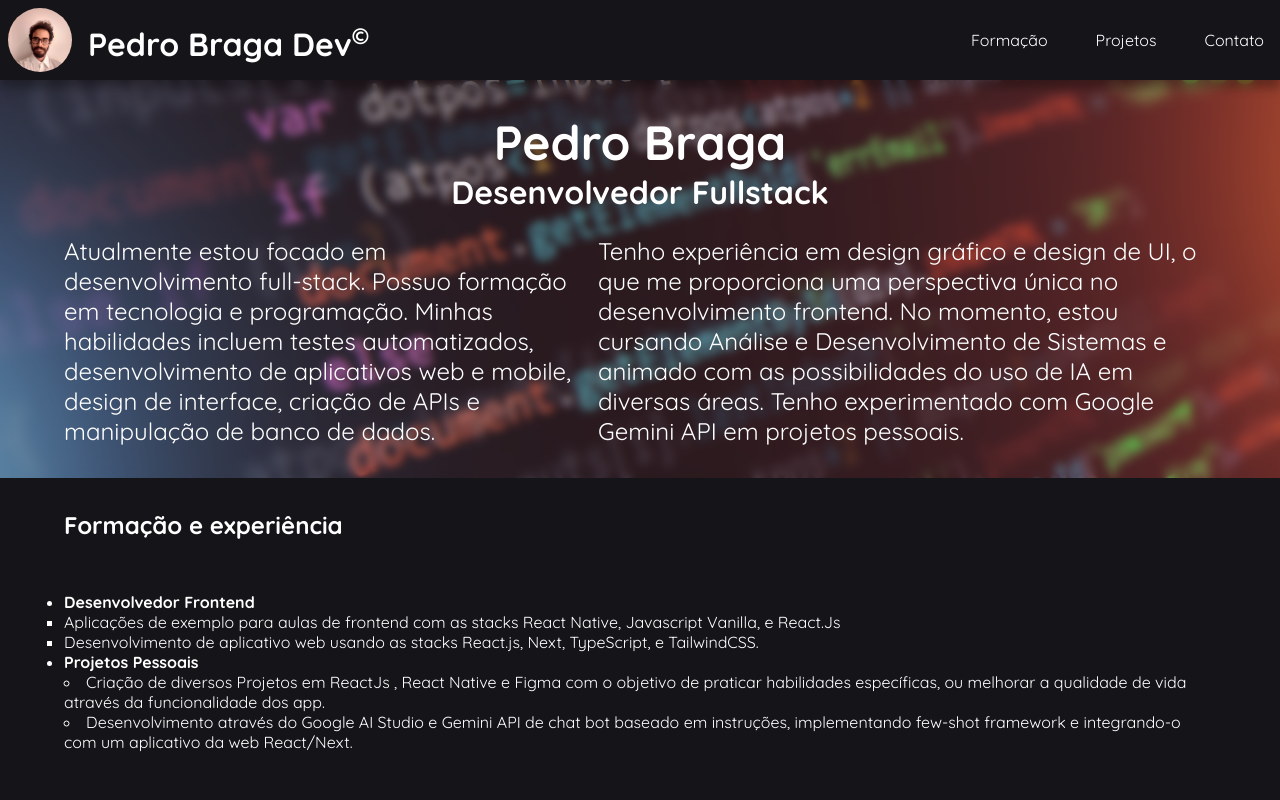
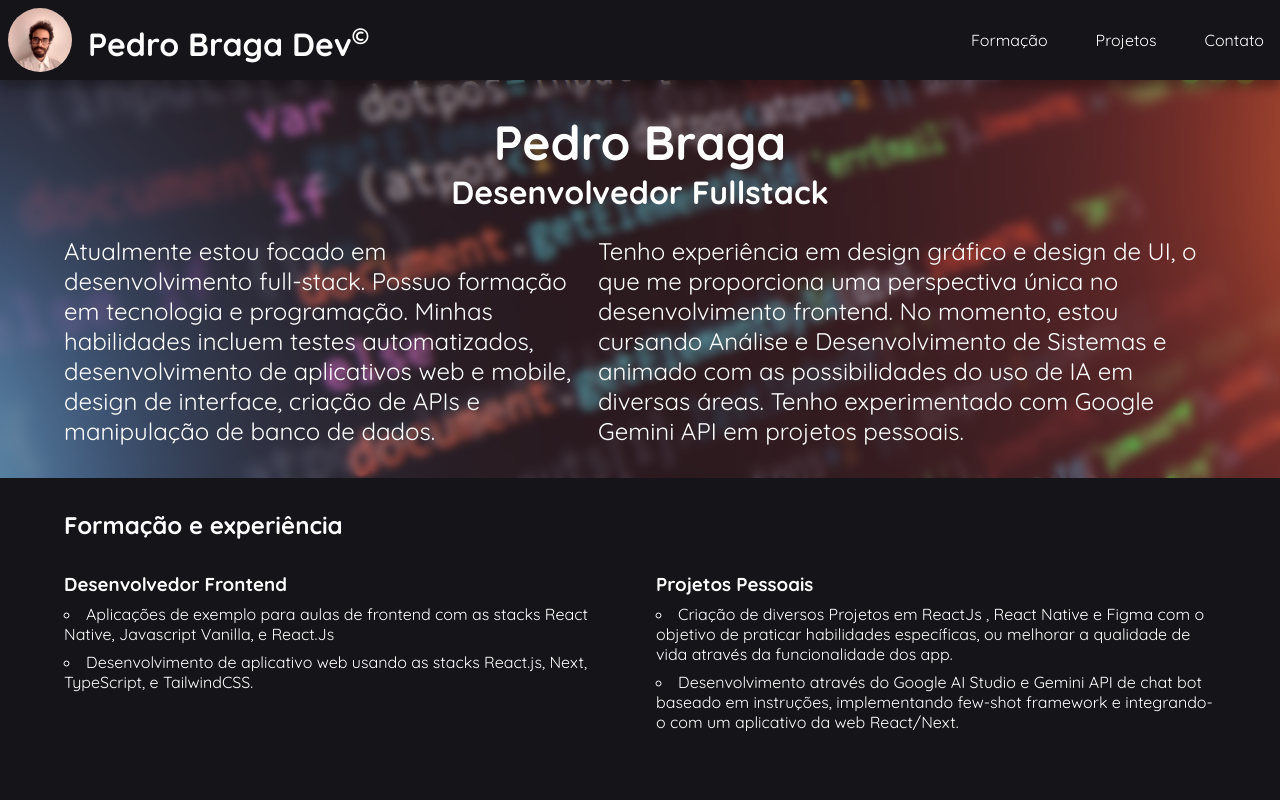
Before and after one commit to BragaMPedro/bragampedro.github.io, a plain HTML site: page index.html in a window 1280 px wide. Shown: the top 800 px of the page. Drawn offline with Linux system fonts and the light colour scheme; files that its build step writes are made by us from their sources.

Commit message:
implements formacao section

```diff
--- a/index.css
+++ b/index.css
@@ -43,6 +43,33 @@
    display: flex;
    flex-direction: column;
    align-items: center;
+}
+
+/* Formação */
+#formacao > ul{
+   display: flex;
+   flex-direction: column;
+   flex-wrap: wrap;
+   align-items: center;
+   justify-content: center;
+
+   gap: 2rem;
+}
+
+.formacao-nested_list_container{
+   flex: 1;
+}
+
+.formacao-nested_list:nth-child(1){
+   margin-top: 1rem;
+}
+
+.formacao-nested_list > li{
+   margin-top: 0.5rem;
+   margin-bottom: 0.5rem;
+
+   list-style-position: inside;
+   list-style-type: circle;
 }
 
 /* Projetos */
@@ -122,7 +149,6 @@ section > h2 {
    transition-duration: 1000;
 }
 
-/* Seção Form */
 div[class*="container"]{
    display: flex;
    justify-content: center;
@@ -161,6 +187,11 @@ div[class*="container"]{
    }
 
 
+   #formacao > ul {
+      flex-direction: row;
+      align-items: start;
+   }
+
    .materias-container {
       flex-direction: row;
       align-items: center;
--- a/index.html
+++ b/index.html
@@ -4,7 +4,7 @@
       <meta charset="UTF-8" />
       <meta name="viewport" content="width=device-width, initial-scale=1.0" />
       <link rel="stylesheet" href="index.css" />
-      <link rel="stylesheet" href="form.css" />
+      <link rel="stylesheet" href="/form/form.css" />
       <link rel="stylesheet" href="/global/reset.css" />
       <link rel="stylesheet" href="/global/base.css" />
       <link rel="stylesheet" href="/global/navbar.css" />
@@ -67,32 +67,27 @@
          </section>
          <section id="formacao" class="container main-padding">
             <h2>Formação e experiência</h2>
-            <br />
-            <ul style="list-style-type: disc">
-               <li>
-                  <h4>Desenvolvedor Frontend</h4>
-                  <ul style="list-style-type: square">
+            <ul>
+               <li class="formacao-nested_list_container">
+                  <h3>Desenvolvedor Frontend</h3>
+                  <ul class="formacao-nested_list">
                      <li>
-                        <p>
-                           Aplicações de exemplo para aulas de frontend com as stacks React Native, Javascript Vanilla,
-                           e React.Js
-                        </p>
+                        Aplicações de exemplo para aulas de frontend com as stacks React Native, Javascript Vanilla, e
+                        React.Js
                      </li>
-                     <li style="list-style-type: square">
-                        <p>
-                           Desenvolvimento de aplicativo web usando as stacks React.js, Next, TypeScript, e TailwindCSS.
-                        </p>
+                     <li>
+                        Desenvolvimento de aplicativo web usando as stacks React.js, Next, TypeScript, e TailwindCSS.
                      </li>
                   </ul>
                </li>
-               <li>
-                  <h4>Projetos Pessoais</h4>
-                  <ul style="list-style-position: inside; list-style-type: circle">
+               <li class="formacao-nested_list_container">
+                  <h3>Projetos Pessoais</h3>
+                  <ul class="formacao-nested_list">
                      <li>
                         Criação de diversos Projetos em ReactJs , React Native e Figma com o objetivo de praticar
                         habilidades específicas, ou melhorar a qualidade de vida através da funcionalidade dos app.
                      </li>
-                     <li style="list-style-type: circle">
+                     <li>
                         Desenvolvimento através do Google AI Studio e Gemini API de chat bot baseado em instruções,
                         implementando few-shot framework e integrando-o com um aplicativo da web React/Next.
                      </li>
@@ -282,6 +277,6 @@
             nav.classList.toggle("show-nav-list");
          }
       </script>
-      <script src="/ficha-form.js"></script>
+      <script src="/form/form.js"></script>
    </body>
 </html>
```
